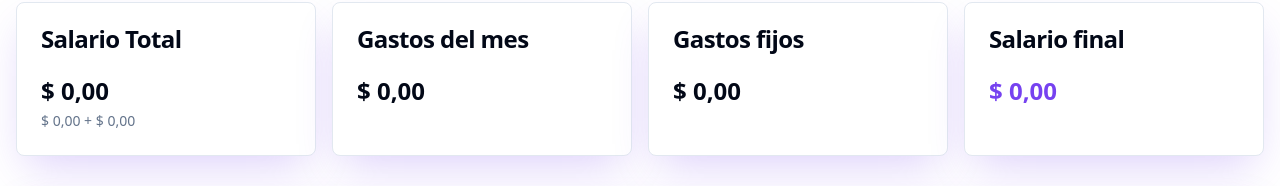
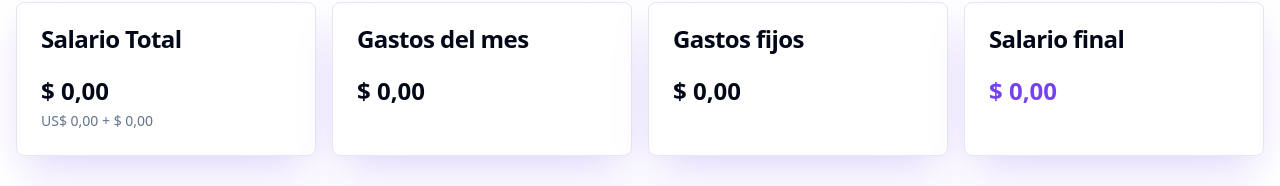
Before and after one commit to slopez-z/gastito-1917f719, a React (Vite) app: page / in a window 1280 px wide. Shown: the part 159-345 px from the top of the page. Built offline with nearby package versions, Linux system fonts and the light colour scheme.

Commit message:
Refine salary display
Update salary display to show USD and ARS amounts separately, rather than a combined ARS total.

```diff
--- a/src/pages/Index.tsx
+++ b/src/pages/Index.tsx
@@ -91,7 +91,7 @@ export default function Index() {
           <CardContent>
             <div className="text-2xl font-semibold">{formatCurrency(salaryARS, "ARS")}</div>
             <div className="text-sm text-muted-foreground mt-1">
-              {formatCurrency(salaryUSD * (state.salary?.rate || 0), "ARS")} + {formatCurrency(state.salary?.amountARS || 0, "ARS")}
+              {formatCurrency(salaryUSD, "USD")} + {formatCurrency(state.salary?.amountARS || 0, "ARS")}
             </div>
           </CardContent>
         </Card>
```
